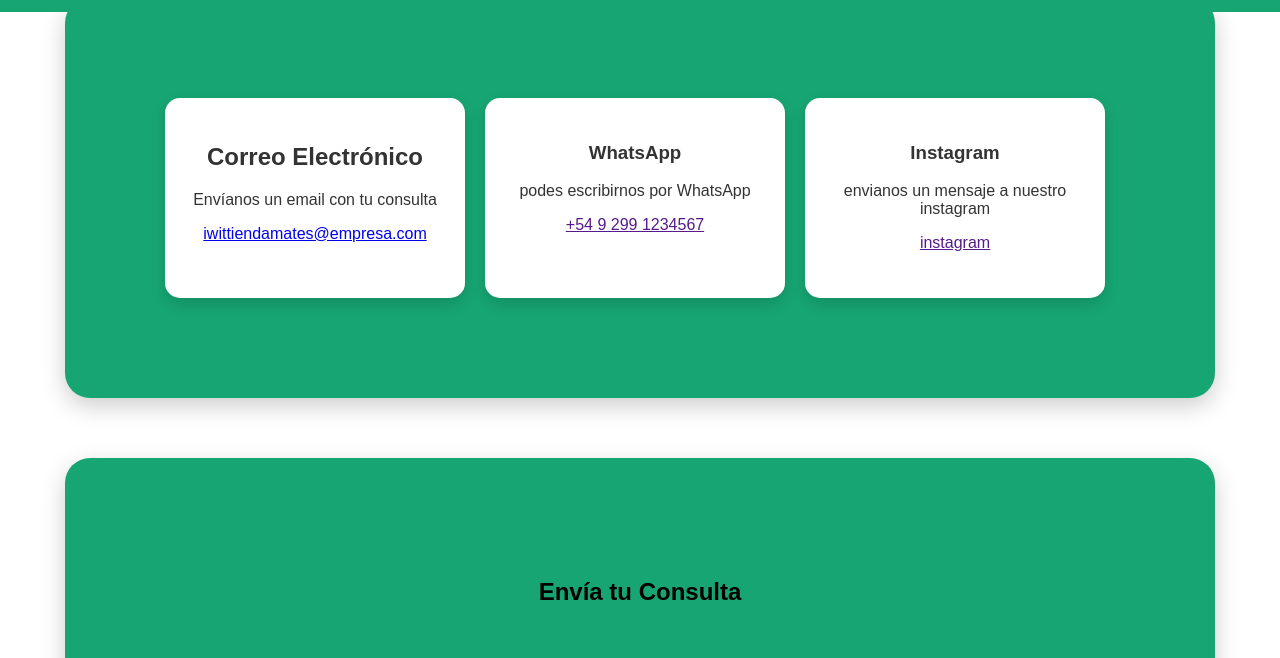
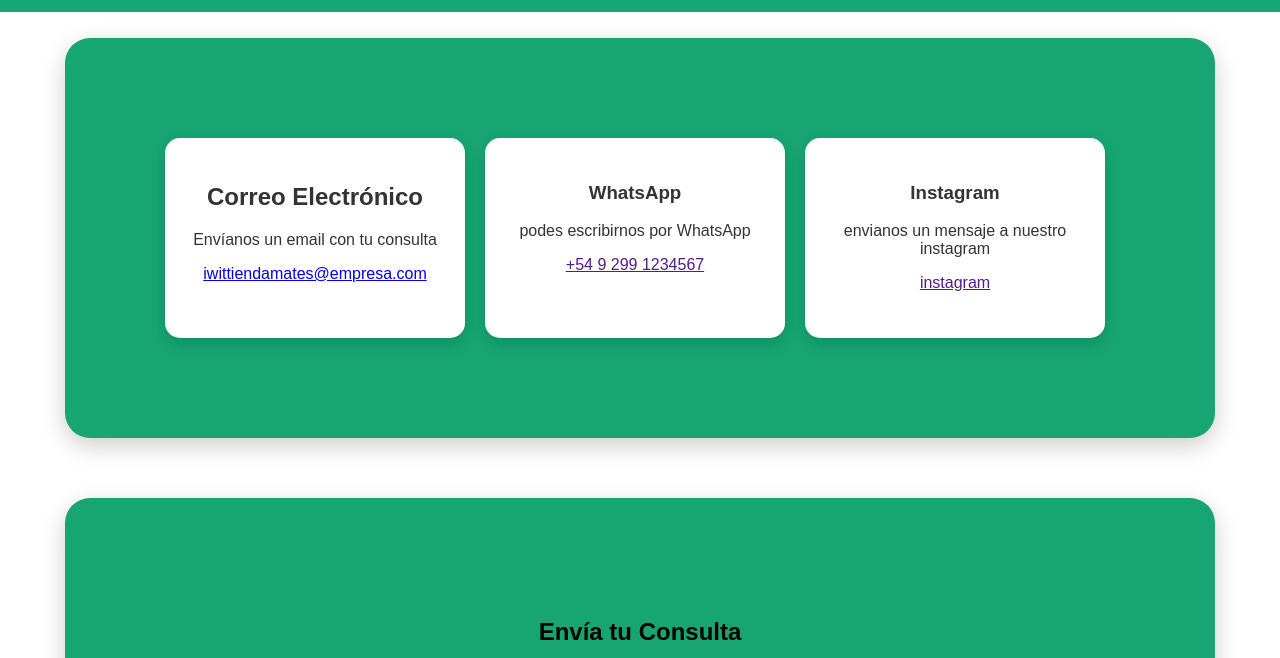
Before and after one commit to feligaraggiola/iwit-tienda-de-mates, a plain HTML site: page contactos.html in a window 1280 px wide. Shown: the part 62-720 px from the top of the page. Drawn offline with Linux system fonts and the light colour scheme.

Commit message:
Bajando el section_contactos

```diff
--- a/estilo-cont.css
+++ b/estilo-cont.css
@@ -44,7 +44,7 @@ header a:hover {
 .section_contactos {
     width: 80%;
     max-width: 950px;
-    margin: 0 auto 60px auto;
+    margin: 40px auto 60px auto;
     padding: 100px;
     background: #17a673;
     border-radius: 25px;
@@ -54,6 +54,7 @@ header a:hover {
     gap: 20px;
     flex-wrap: wrap;
 }
+
 
 .card{
     background: white;
```
